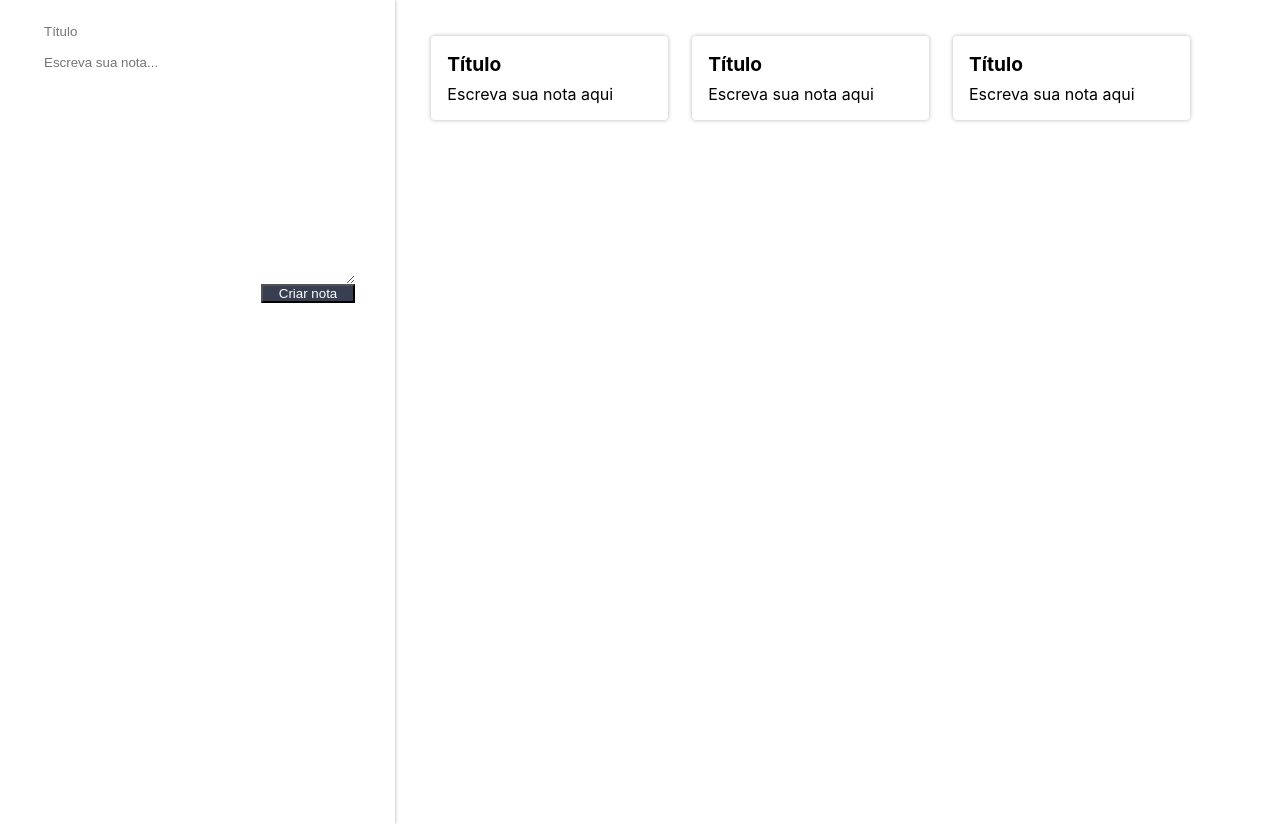
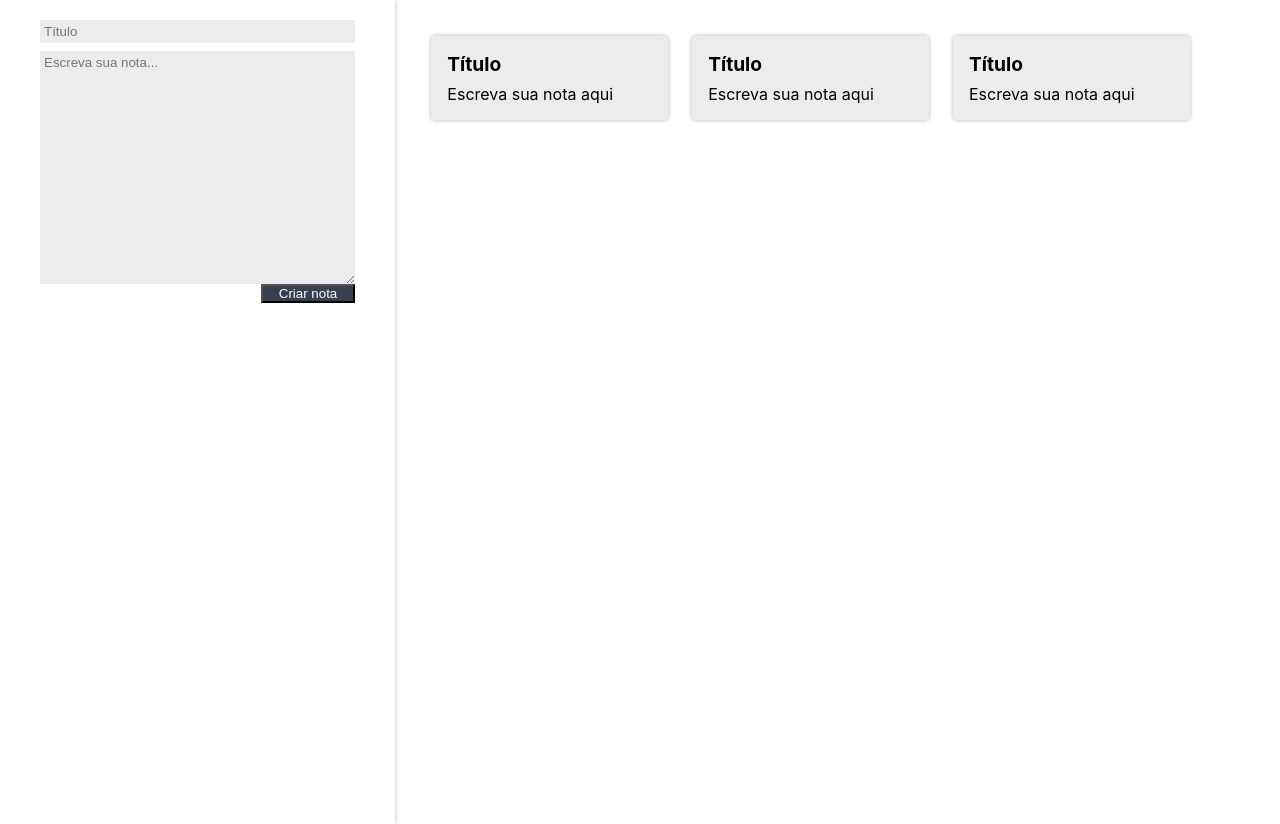
Before and after one commit to luizfelper/Bloco-de-Notas, a React (Create React App) app: page / in a window 1280 px wide. Built offline with nearby package versions, Linux system fonts and the light colour scheme.

Commit message:
Organizar pastas do projeto

```diff
--- a/src/App.js
+++ b/src/App.js
@@ -1,7 +1,8 @@
 import React, {Component} from 'react';
 import ListaDeNotas from './components/ListaDeNotas/ListaDeNotas';
 import FormularioCadastro from './components/FormularioCadastro/FormularioCadastro';
-import "./App.css";
+import "./assets/App.css";
+import './assets/index.css';
 
 class App extends Component {
   render() {
--- a/src/App.css
+++ b/src/assets/App.css
@@ -7,5 +7,5 @@
    --secundaria: #373f51;
    --secundaria-ativa: #cccccc;
    --fundo: #ffffff;
-   --fundo-detalhe: #ececec;
+   --fundo-detalhes: #ececec;
 }
--- a/src/index.js
+++ b/src/index.js
@@ -1,6 +1,5 @@
 import React from 'react';
 import ReactDOM from 'react-dom';
-import './index.css';
 import App from './App';
 
 ReactDOM.render(
```
Also changed, not shown: src/assets/index.css (renamed from src/index.css).
